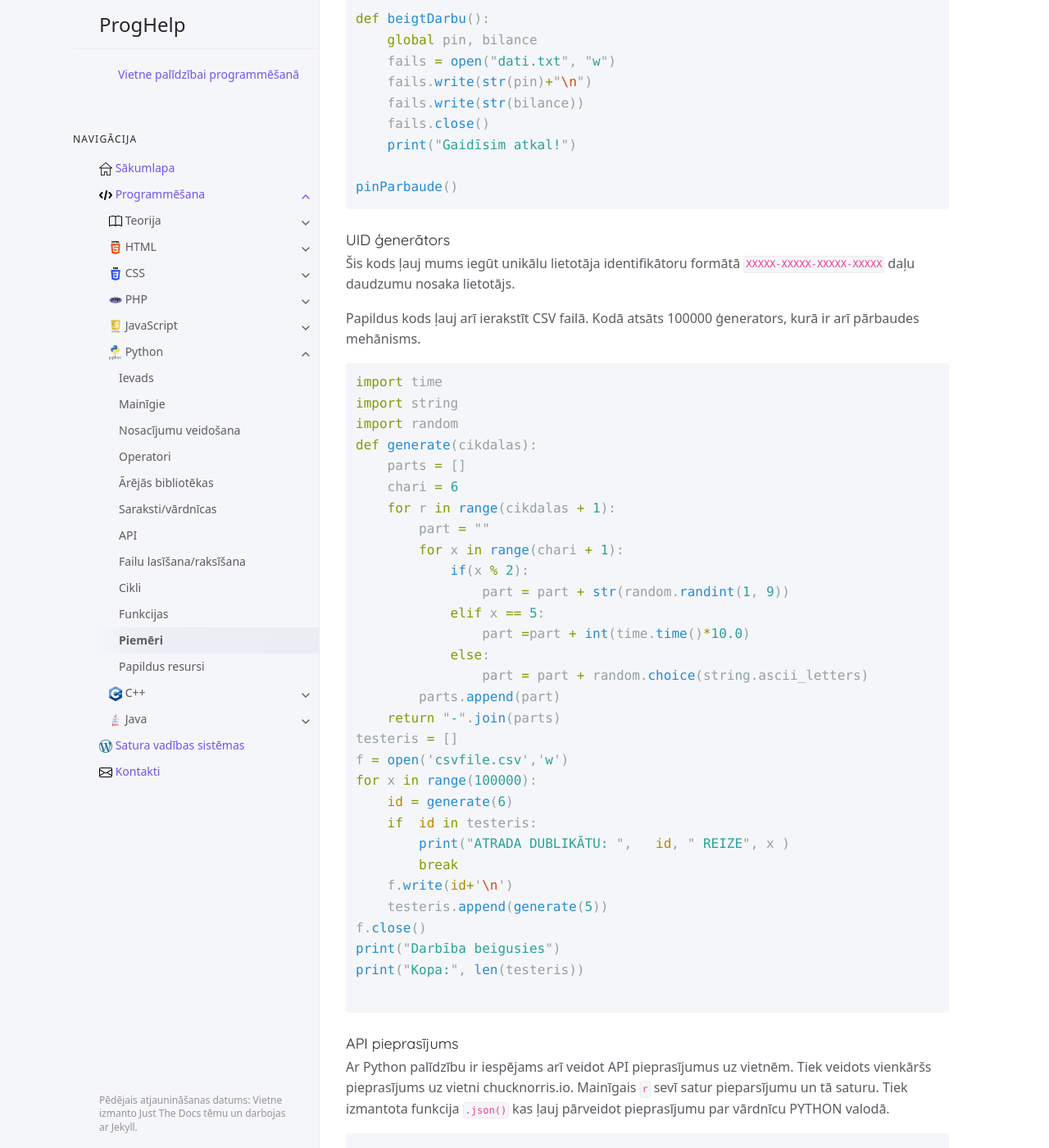
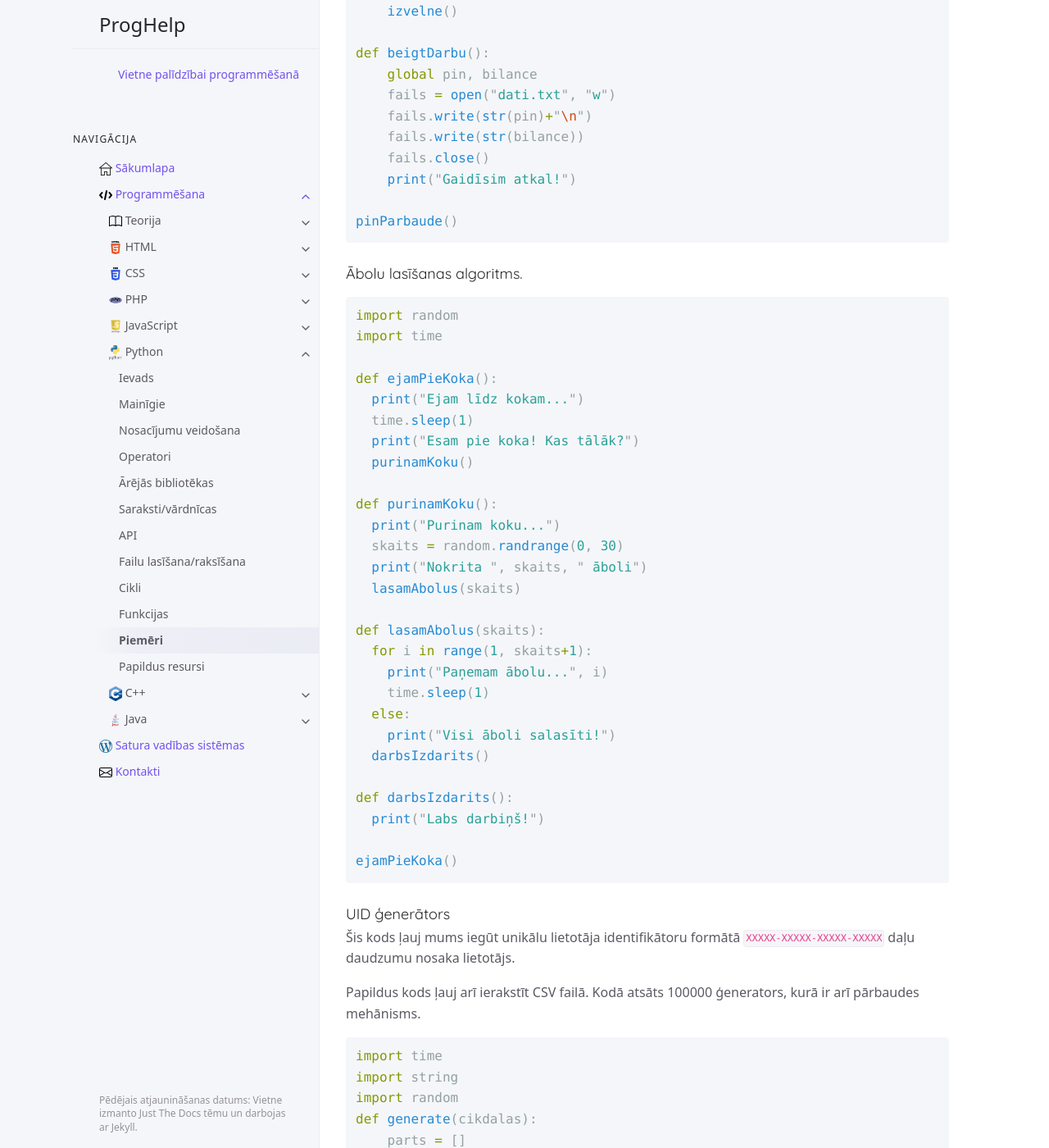
Before and after one commit to krmu/progr, a Jekyll site: the page built from programmesana/python/piemeri.md, in a window 1280 px wide and 1400 px high, scrolled down 2052 px. Shown: the whole window at 82% size. Built offline with Jekyll 4.4.1, drawn with Linux system fonts in a browser that asks for light colours.

Commit message:
Piemērs par āboliem

```diff
--- a/programmesana/python/piemeri.md
+++ b/programmesana/python/piemeri.md
@@ -13,6 +13,8 @@ nav_order: 11
 [UID Ģenerators](#uid-gen)
 
 [Dators iedomājas skaitli..](#iedomajas-skaitli)
+
+[Āboli](#aboli)
 
 ### Bankomāts <a id="bankomats"></a>
 
@@ -93,6 +95,38 @@ def beigtDarbu():
     print("Gaidīsim atkal!")
 
 pinParbaude()
+~~~
+
+### Ābolu lasīšanas algoritms. <a id="aboli"></a>
+
+~~~python
+import random
+import time
+
+def ejamPieKoka():
+  print("Ejam līdz kokam...")
+  time.sleep(1)
+  print("Esam pie koka! Kas tālāk?")
+  purinamKoku()
+
+def purinamKoku():
+  print("Purinam koku...")
+  skaits = random.randrange(0, 30)
+  print("Nokrita ", skaits, " āboli")
+  lasamAbolus(skaits)
+
+def lasamAbolus(skaits):
+  for i in range(1, skaits+1):
+    print("Paņemam ābolu...", i)
+    time.sleep(1)
+  else:
+    print("Visi āboli salasīti!")
+  darbsIzdarits()
+
+def darbsIzdarits():
+  print("Labs darbiņš!")
+
+ejamPieKoka()
 ~~~
 
 ### UID ģenerātors <a id="uid-gen"></a>
```
Also changed, not shown: programmesana/python/funkcijas.md (+2 -0 lines).
